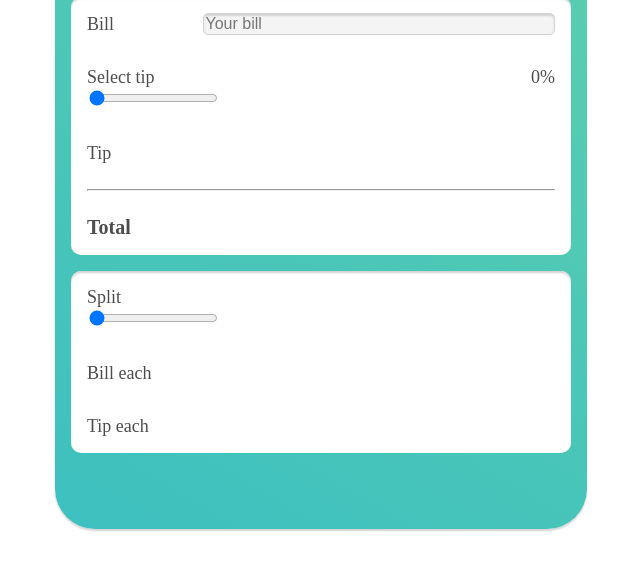
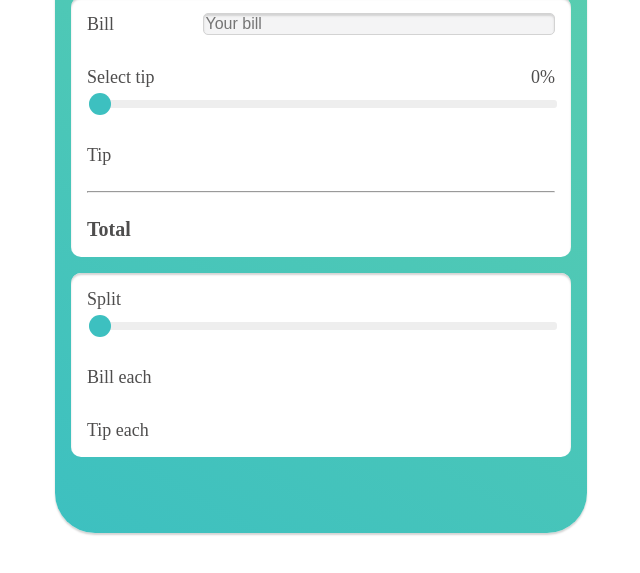
Before and after one commit to morytop/TipCalc, a plain HTML site: page index.html in a window 1280 px wide. Shown: the part 117-690 px from the top of the page, without its empty margins (319-959 px from the left). Drawn offline with Linux system fonts and the light colour scheme.

Commit message:
add custom slider styling

```diff
--- a/index.html
+++ b/index.html
@@ -22,7 +22,7 @@
                     <label for="tipInput">Select tip</label>
                     <span id="tipPercent">0%</span>
                 </div>
-                <input type="range" value="0" id="tipInput">
+                <input type="range" value="0" id="tipInput" class="range">
             </div>
             <div class="space-between">
                 <span>Tip</span>
@@ -40,7 +40,7 @@
                     <label for="splitInput">Split</label>
                     <span id="splitValue"></span>
                 </div>
-                <input type="range" min="1" max="10" value="1" id="splitInput">
+                <input type="range" min="1" max="10" value="1" id="splitInput" class="range">
             </div>
             <div class="space-between">
                 <span>Bill each</span>
--- a/style.css
+++ b/style.css
@@ -63,3 +63,36 @@ input[type="number"] {
     font-size: 2rem;
     font-weight: bolder;
 }
+
+.range {
+    -webkit-appearance: none;
+    width: 100%;
+    height: 8px;
+    background: #eee;
+    margin-top: 1.2rem;
+    border-radius: 0.3rem;
+    outline-color: #5bceae;
+}
+
+.range::-webkit-slider-thumb {
+    -webkit-appearance: none;
+    width: 2.2rem;
+    height: 2.2rem;
+    border-radius: 50%;
+    background: #3dc0c0;
+    cursor: pointer;
+}
+
+
+.range::-moz-range-thumb {
+    width: 2.2rem;
+    height: 2.2rem;
+    border-radius: 50%;
+    background: #3dc0c0;
+    cursor: pointer;
+    border: none;
+}
+
+.range::-moz-focus-outer {
+    border: 0;
+}
```
